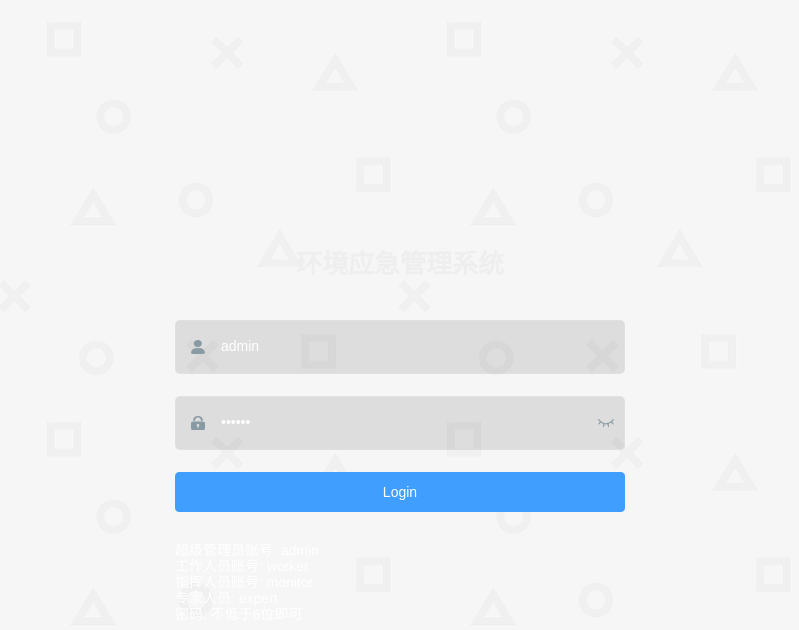
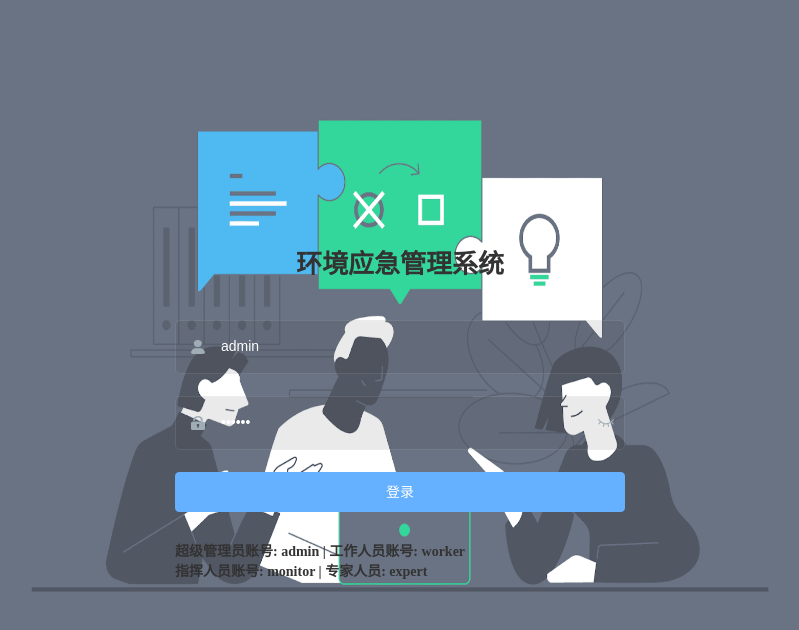
Before and after one commit to MerlotSinceFeb/hci-practice, a Vue app: page /#/login in a window 1280 px wide. Shown: the top 630 px of the page, without its empty margins (240-1039 px from the left). Built offline with nearby package versions, Linux system fonts and the light colour scheme.

Commit message:
feat:修改登录页面样式

```diff
--- a/src/router/index.js
+++ b/src/router/index.js
@@ -231,17 +231,7 @@ export const asyncRoutes = [
         name: 'report_monitor',
         component: () => import('@/views/report/monitor'),
         meta: {
-          title: '指挥人员接报审批',
-          icon: 'el-icon-menu',
-          roles: ['monitor']
-        }
-      },
-      {
-        path: 'urgent',
-        name: 'report_urgent',
-        component: () => import('@/views/report/urgent'),
-        meta: {
-          title: '紧急事件处理',
+          title: '指挥人员接报维护',
           icon: 'el-icon-menu',
           roles: ['monitor']
         }
@@ -251,7 +241,7 @@ export const asyncRoutes = [
         name: 'report_expert',
         component: () => import('@/views/report/expert'),
         meta: {
-          title: '专家人员接报审批',
+          title: '专家人员接报维护',
           icon: 'el-icon-menu',
           roles: ['expert']
         }
--- a/src/utils/get-page-title.js
+++ b/src/utils/get-page-title.js
@@ -1,6 +1,6 @@
 import defaultSettings from '@/settings'
 
-const title = defaultSettings.title || 'Vue Admin Template'
+const title = defaultSettings.title || '环境应急管理系统'
 
 export default function getPageTitle(pageTitle) {
   if (pageTitle) {
--- a/src/views/login/index.vue
+++ b/src/views/login/index.vue
@@ -1,5 +1,6 @@
 <template>
-  <div class="login-container" style="background-image: url(./src/assets/img/playstation-pattern.png)">
+  <div class="login-container">
+    <div>
       <el-form ref="loginForm" :model="loginForm" :rules="loginRules" class="login-form" auto-complete="on" label-position="left">
 
         <div class="title-container">
@@ -13,11 +14,11 @@
           <el-input
             ref="username"
             v-model="loginForm.username"
-          placeholder="Username"
+            placeholder="请输入账号"
             name="username"
             type="text"
             tabindex="1"
-          auto-complete="on"
+            auto-complete="off"
           />
         </el-form-item>
 
@@ -30,7 +31,7 @@
             ref="password"
             v-model="loginForm.password"
             :type="passwordType"
-          placeholder="Password"
+            placeholder="请输入密码"
             name="password"
             tabindex="2"
             auto-complete="on"
@@ -41,23 +42,18 @@
           </span>
         </el-form-item>
 
-      <el-button :loading="loading" type="primary" style="width:100%;margin-bottom:30px;" @click.native.prevent="handleLogin">Login</el-button>
+        <el-button :loading="loading" type="primary" style="width:100%;margin-bottom:30px;" @click.native.prevent="handleLogin">登录</el-button>
 
         <div class="tips">
           <span style="margin-right:20px;">
-          超级管理员账号: admin
+            超级管理员账号: admin | 工作人员账号: worker
             <br>
-          工作人员账号: worker
-          <br>
-          指挥人员账号: monitor
-          <br>
-          专家人员: expert
-          <br>
-          密码: 不低于6位即可
+            指挥人员账号: monitor | 专家人员: expert
           </span>
         </div>
 
       </el-form>
+    </div>
   </div>
 </template>
 
@@ -69,14 +65,14 @@ export default {
   data() {
     const validateUsername = (rule, value, callback) => {
       if (!validUsername(value)) {
-        callback(new Error('Please enter the correct user name'))
+        callback(new Error('请确认账号是否合法'))
       } else {
         callback()
       }
     }
     const validatePassword = (rule, value, callback) => {
       if (value.length < 6) {
-        callback(new Error('The password can not be less than 6 digits'))
+        callback(new Error('密码长度大于6即可'))
       } else {
         callback()
       }
@@ -164,11 +160,6 @@ $cursor: #fff;
       color: $light_gray;
       height: 47px;
       caret-color: $cursor;
-
-      &:-webkit-autofill {
-        box-shadow: 0 0 0px 1000px $bg inset !important;
-        -webkit-text-fill-color: $cursor !important;
-      }
     }
   }
 
@@ -189,8 +180,11 @@ $light_gray: #eee;
 .login-container {
   min-height: 100%;
   width: 100%;
-  background-color: $bg;
-  overflow: hidden;
+  background-image: url("~@/assets/img/bg_image.png");
+  background-repeat: no-repeat;
+  background-size: 100% 100%;
+  background-attachment: fixed;
+  opacity: 0.8;
 
   .login-form {
     position: relative;
@@ -199,18 +193,27 @@ $light_gray: #eee;
     padding: 250px 35px 0;
     margin: 0 auto;
     overflow: hidden;
+    opacity: revert;
   }
 
   .tips {
     font-size: 14px;
-    color: #fff;
+    color: black;
     margin-bottom: 10px;
+    line-height: 20px;
+    font-weight: bold;
+    font-family: "Microsoft YaHei UI Light";
 
     span {
       &:first-of-type {
         margin-right: 16px;
       }
     }
+  }
+
+  .drag{
+    position: relative;
+    text-align: center;
   }
 
   .svg-container {
@@ -226,10 +229,11 @@ $light_gray: #eee;
 
     .title {
       font-size: 26px;
-      color: $light_gray;
+      color: black;
       margin: 0px auto 40px auto;
       text-align: center;
       font-weight: bold;
+      font-family: "Microsoft YaHei UI Light";
     }
   }
 
--- a/src/views/report/urgent.vue
+++ /dev/null
@@ -1,11 +0,0 @@
-<template>
-  <div class="app-container">紧急事件处理页</div>
-</template>
-
-<script>
-export default {}
-</script>
-
-<style scoped>
-
-</style>
```
Also changed, not shown: src/assets/img/bg_image.png (added), src/views/people/info.vue (line endings or trailing spaces), src/views/report/info.vue (line endings or trailing spaces), vue.config.js (line endings or trailing spaces). Lines whose indentation alone changed are shown as unchanged.
